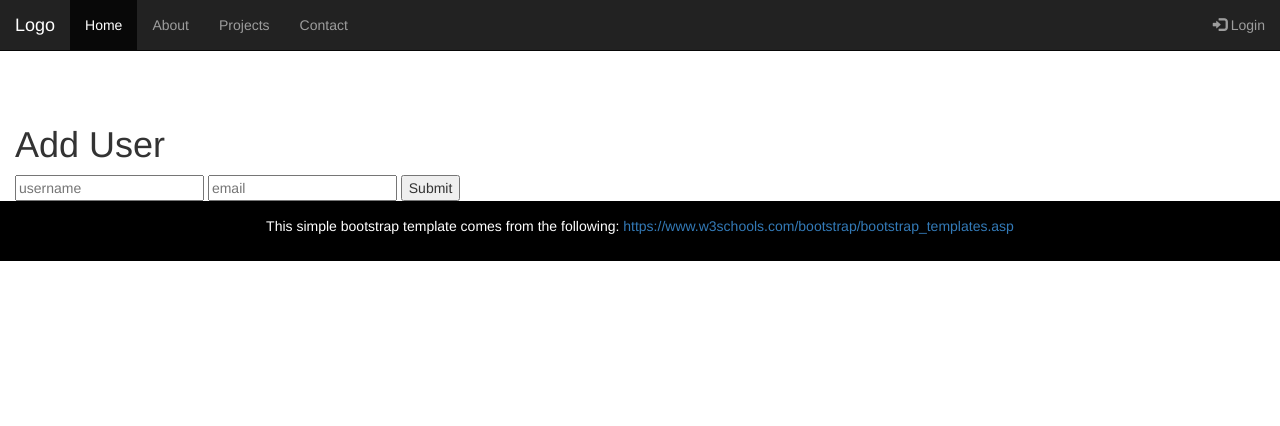
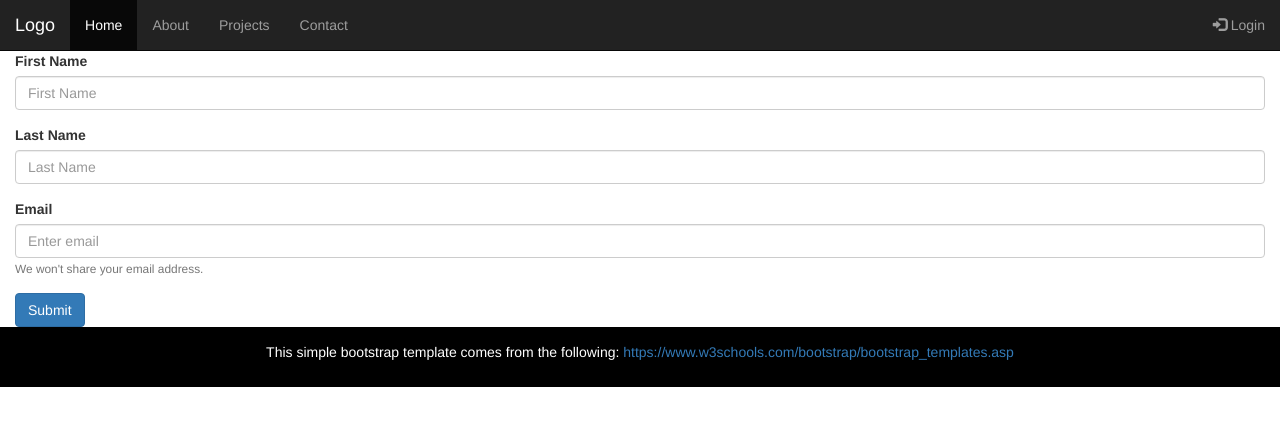
Before and after one commit to newmanix/express-3-test, a Node project: template views/users/add.ejs in a window 1280 px wide. Shown: the top 426 px of the page. Run offline with Node 20 templates, Linux system fonts and the light colour scheme; the template is opened without the code that fills it, so the values that code supplies are empty.

Commit message:
Update add.ejs

```diff
--- a/views/users/add.ejs
+++ b/views/users/add.ejs
@@ -1,10 +1,22 @@
 
-   <%- include('../partials/header') %>
-          <h1 class="display-3" style="margin-top:10%">Add User</h1>
-          <form id="formAddUser" name="adduser" method="post" action="users/insert">
-            <input id="inputUserName" type="text" placeholder="username" name="username" />
-            <input id="inputUserEmail" type="text" placeholder="email" name="useremail" />
-            <button id="btnSubmit" type="submit">Submit</button>
-          </form>
-
-      <%- include('../partials/footer') %>
+ <%- include('../partials/header') %>
+   <form method="post" action="users/insert">
+  <fieldset>
+    <legend>Add User</legend>
+    <div class="form-group">
+      <label for="first_name">First Name</label>
+      <input type="text" class="form-control" id="first_name" name="first_name" placeholder="First Name">
+    </div>
+    <div class="form-group">
+      <label for="last_name">Last Name</label>
+      <input type="text" class="form-control" id="last_name" name="last_name" placeholder="Last Name">
+    </div>
+    <div class="form-group">
+      <label for="email">Email</label>
+      <input type="email" class="form-control" id="email" name="email" aria-describedby="emailHelp" placeholder="Enter email">
+      <small id="emailHelp" class="form-text text-muted">We won't share your email address.</small>
+    </div>
+    <button type="submit" class="btn btn-primary">Submit</button>
+  </fieldset>
+</form>
+<%- include('../partials/footer') %>
```
